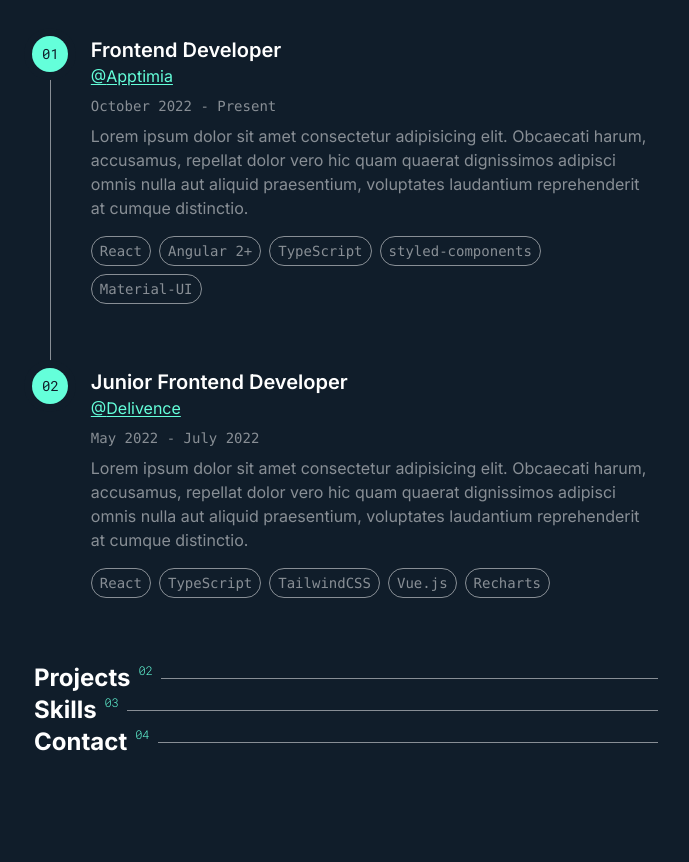
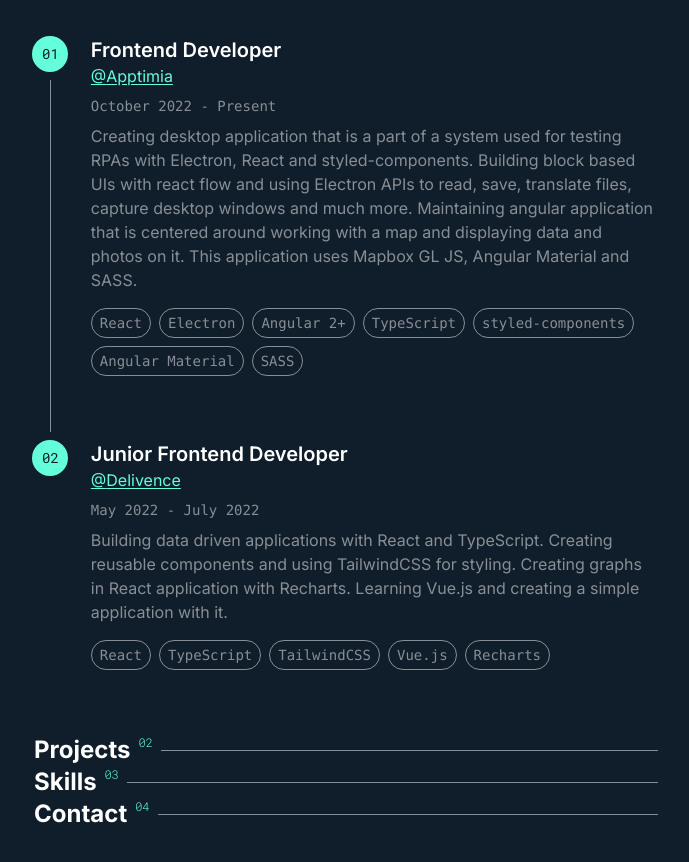
Before and after one commit to KacperHemperek/portfolio, a Next.js app: page / in a window 1280 px wide. Shown: the part 860-1722 px from the top of the page, without its empty margins (294-983 px from the left). Built offline with nearby package versions, Linux system fonts and the light colour scheme.

Commit message:
update: replace placeholder text with job description

```diff
--- a/src/components/common/work-item.tsx
+++ b/src/components/common/work-item.tsx
@@ -47,7 +47,7 @@ export default function WorkItem({
           {skills.map((skill, index) => (
             <TechTag
               title={skill}
-              key={'work__item__tag__' + companyName + '__' + skill}
+              key={'work__item__tag__' + companyName + '__' + skill + index}
             />
           ))}
         </div>
--- a/src/components/homepage/experience-section.tsx
+++ b/src/components/homepage/experience-section.tsx
@@ -13,13 +13,15 @@ export default function ExperienceSection() {
       startDate: 'October 2022',
       skills: [
         'React',
+        'Electron',
         'Angular 2+',
         'TypeScript',
         'styled-components',
-        'Material-UI',
+        'Angular Material',
+        'SASS',
       ],
       description:
-        'Lorem ipsum dolor sit amet consectetur adipisicing elit. Obcaecati harum, accusamus, repellat dolor vero hic quam quaerat dignissimos adipisci omnis nulla aut aliquid praesentium, voluptates laudantium reprehenderit at cumque distinctio.',
+        'Creating desktop application that is a part of a system used for testing RPAs with Electron, React and styled-components. Building block based UIs with react flow and using Electron APIs to read, save, translate files, capture desktop windows and much more. Maintaining angular application that is centered around working with a map and displaying data and photos on it. This application uses Mapbox GL JS, Angular Material and SASS.',
     },
     {
       number: '02',
@@ -30,7 +32,7 @@ export default function ExperienceSection() {
       endDate: 'July 2022',
       skills: ['React', 'TypeScript', 'TailwindCSS', 'Vue.js', 'Recharts'],
       description:
-        'Lorem ipsum dolor sit amet consectetur adipisicing elit. Obcaecati harum, accusamus, repellat dolor vero hic quam quaerat dignissimos adipisci omnis nulla aut aliquid praesentium, voluptates laudantium reprehenderit at cumque distinctio.',
+        'Building data driven applications with React and TypeScript. Creating reusable components and using TailwindCSS for styling. Creating graphs in React application with Recharts. Learning Vue.js and creating a simple application with it.',
     },
   ];
 
```
